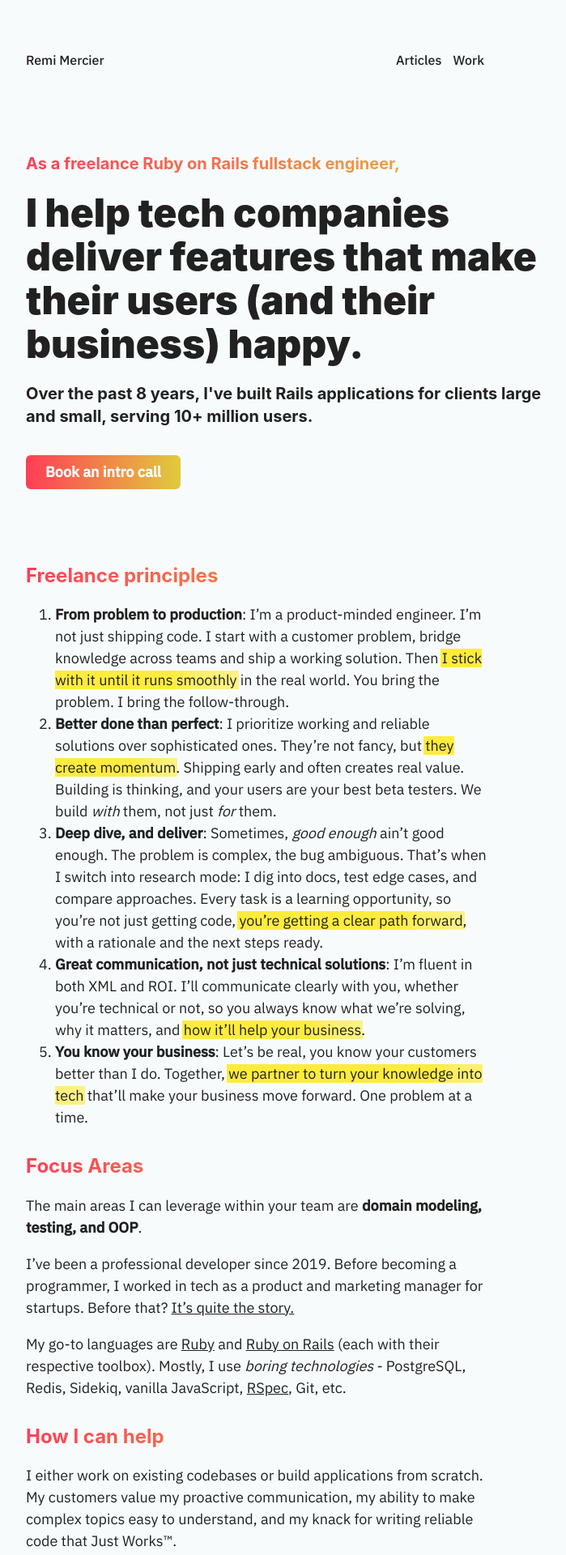
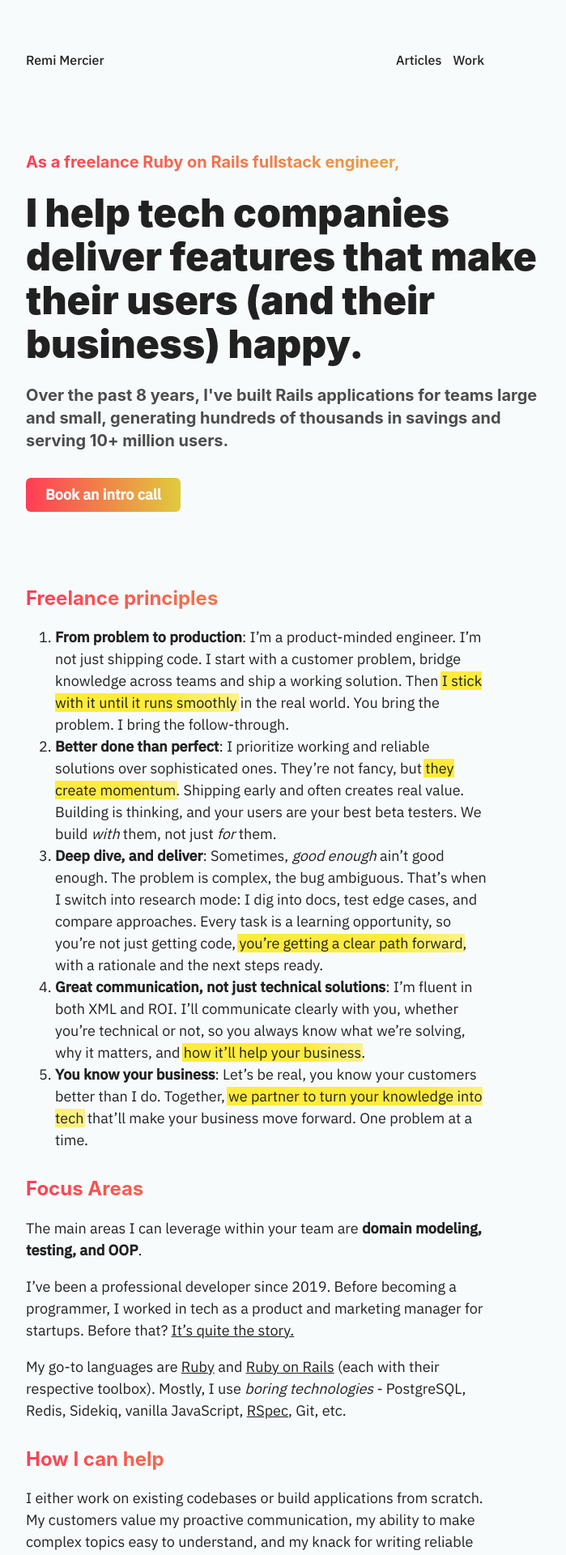
Before and after one commit to merciremi/remicodes, a Jekyll site: the page built from _pages/11_work.md, in a window 1280 px wide. Shown: the top 1920 px of the page at 81% size, without its empty margins (320-1019 px from the left). Built offline with Jekyll 4.4.1, drawn with Linux system fonts in a browser that asks for light colours.

Commit message:
Work page: Fix hero CSS

```diff
--- a/_pages/11_work.md
+++ b/_pages/11_work.md
@@ -24,7 +24,7 @@
 </script>
 
 <div class="hero">
-  <h3 class="top gradient-right">
+  <h3 class="drag-down-1 gradient-right">
     As a freelance Ruby on Rails fullstack engineer,
   </h3>
 
@@ -32,8 +32,8 @@
     I help tech companies deliver features that make their users (and their business) happy.
   </h1>
 
-  <h3 class="bottom">
-    Over the past 8 years, I've built Rails applications for clients large and small, serving 10+ million users.
+  <h3 class="drag-up-1 opacity-0.8">
+    Over the past 8 years, I've built Rails applications for teams large and small, generating hundreds of thousands in savings and serving 10+ million users.
   </h3>
 </div>
 
--- a/_sass/_layout.scss
+++ b/_sass/_layout.scss
@@ -381,18 +381,33 @@
   z-index: -1;
 }
 
-.top {
+.drag-down-1 {
   position: relative;
-  top: 20px;
+  bottom: -18px;
 }
 
-.bottom {
+.drag-up-1 {
   position: relative;
-  bottom: 20px;
+  top: -18px;
+}
+
+.opacity-0\.8 {
+  opacity: 0.8;
 }
 
 .hero {
   width: 50vw;
+
+  @media screen and (min-width: $break-large) {
+    width: 45vw;
+  }
+  @media screen and (min-width: $break-small) and (max-width: $break-medium) {
+    width: 80vw;
+    padding: 0 14px;
+  }
+  @media screen and (max-width: $break-small) {
+    width: 90vw;
+  }
 }
 
 .gradient-right {
```
